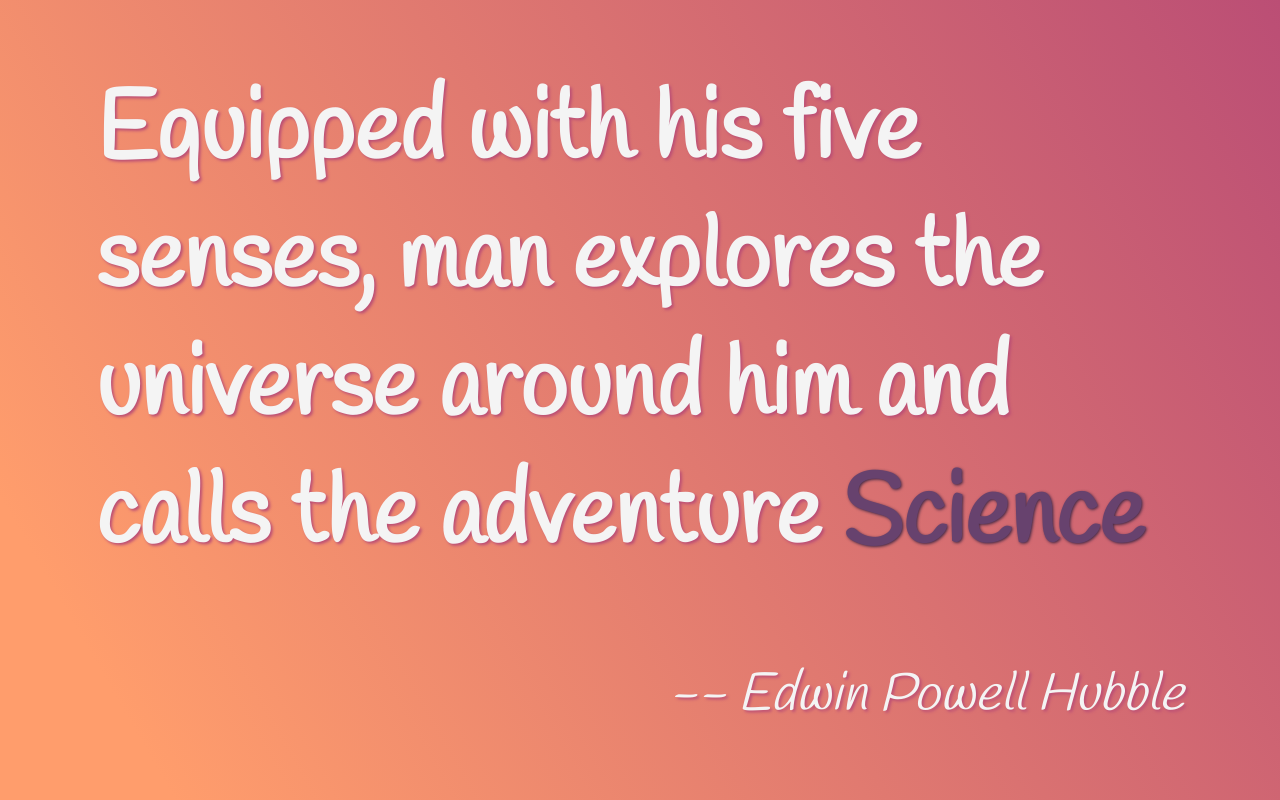
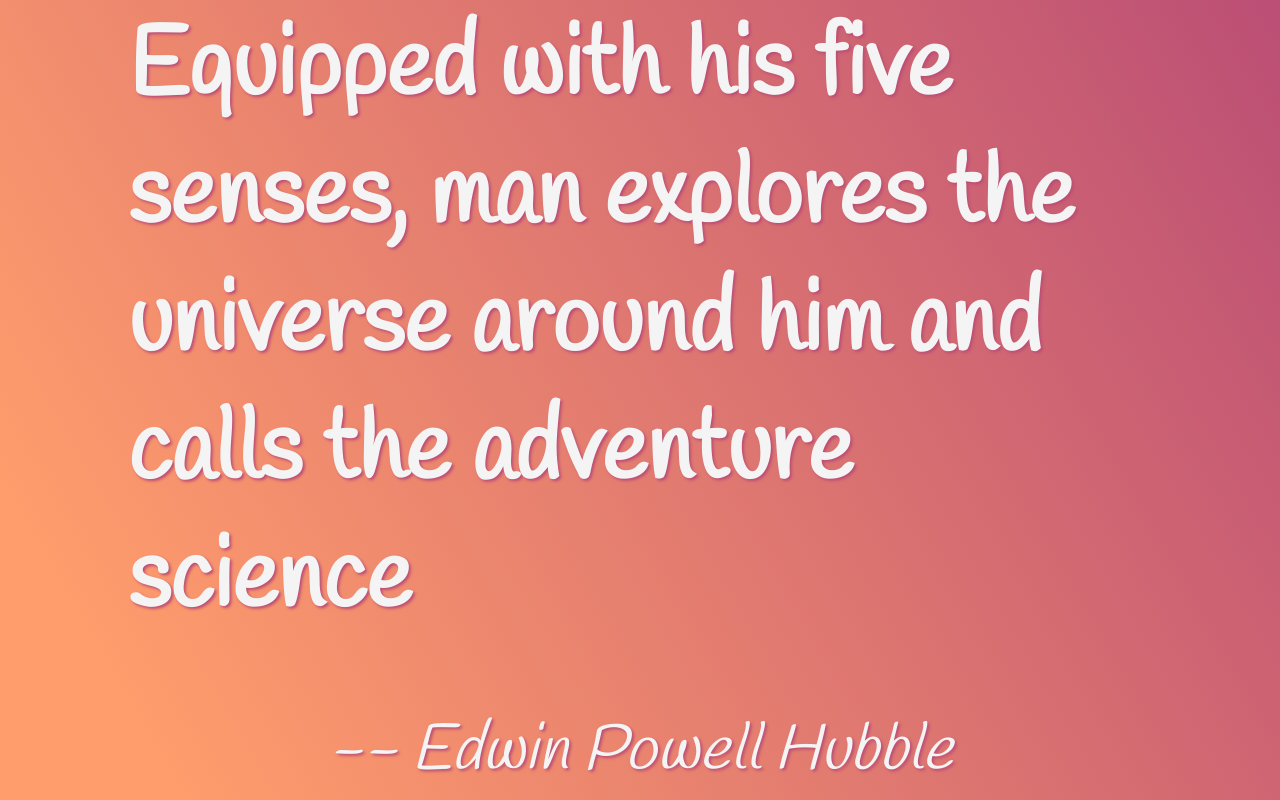
Before and after one commit to mjlehrke/mjlehrke.github.io, a plain HTML site: page index.html in a window 1280 px wide. Drawn offline with Linux system fonts and the light colour scheme.

Commit message:
Updated styling, fixed background gradient repeat

```diff
--- a/index.html
+++ b/index.html
@@ -6,92 +6,90 @@
   <meta http-equiv="X-UA-Compatible" content="ie=edge">
   <title>mjlehrke.com</title>
   <link href="https://fonts.googleapis.com/css?family=Handlee" rel="stylesheet">
-  <script type="text/javascript">
+  <!-- <script type="text/javascript">
     var elm = document.getElementsByTagName("html")[0];
     elm.style.display="none";
     document.addEventListener("DOMContentLoaded", function(event) { elm.style.display="block"; });
-  </script>
+  </script> -->
   <style>
     * {
       margin: 0;
       padding: 0;
     }
 
+    ::selection {
+      color: #f4f4f4;
+      background: #440e9b;
+    }
+
     html {
+      background: yellow;
       font-family: 'Handlee', cursive;
-      height: 100%;
+      height: 100vh;
     }
 
     body {
-      background-image: linear-gradient( 60deg, #ff9d6c 10%, #bb4e75 100% );
+      background: green;
+      background: linear-gradient( 60deg, #ff9d6c 10%, #bb4e75 100% );
+      align-items: center;
       color: #f4f4f4;
-      height: 100%;
-      min-width: 380px;
+      display: flex;
+      flex-direction: column;
+      justify-content: flex-start;
+      min-height: 100vh;
+      padding: 2.5rem 1.5rem 0  1.5rem;
       text-shadow: 2px 2px 3px #bb4e75;
     }
 
-    .wrapper {
-      align-items: center;
-      display: flex;
-      flex-direction: column;
-      justify-content: center;
-      margin: 0 auto;
-      height: 100%;
-      width: 85%;
-    }
-
     h1 {
-      font-size: 6rem;
+      font-size: 2.5rem;
     }
 
     .title {
-      align-self: flex-end;
-      font-size: 3.3rem;
-      margin-top: 5rem;
+      font-size: 1.8rem;
+      margin-top: 1.8rem;
     }
 
-    .highlight {
-      color:#67426e;
-      text-shadow: 1px 1px 3px #412945;
-    }
+    @media only screen and (min-width: 600px) {
+      body {
+        justify-content: center;
+        padding: 0 4rem;
+      }
 
-    @media only screen and (max-width: 1000px) {
-      h1 {
-        font-size: 5rem;
+      .title {
+        font-size: 2rem;
       }
     }
 
-    @media only screen and (max-width: 800px) {
+    @media only screen and (min-width: 900px) {
+      body {
+        padding: 0 8rem;
+      }
+
       h1 {
         font-size: 4rem;
       }
 
       .title {
-        font-size: 3rem;
+        font-size: 2.5rem;
+        margin-top: 2.5rem;
       }
     }
 
-    @media only screen and (max-width: 600px) {
-      .wrapper {
-        width: 90%;
-      }
-
+    @media only screen and (min-width: 1200px) {
       h1 {
-        font-size: 2.5rem;
-        text-align: center;
+        font-size: 6rem;
       }
 
       .title {
-        align-self: center;
-        font-size: 2rem;
+        font-size: 4rem;
+        margin-top: 4rem;
       }
     }
   </style>
 </head>
 <body>
-  <div class="wrapper">
-    <h1>Equipped with his five senses, man explores the universe around him and calls the adventure <span class="highlight">Science</span></h1>
-    <p class="title"><em>-- Edwin Powell Hubble</em></p>
-  </div>
+  <h1>Equipped with his five senses, man explores the universe around him and calls the adventure science</h1>
+  <p class="title"><em>-- Edwin Powell Hubble</em></p>
 </body>
 </html>
```
